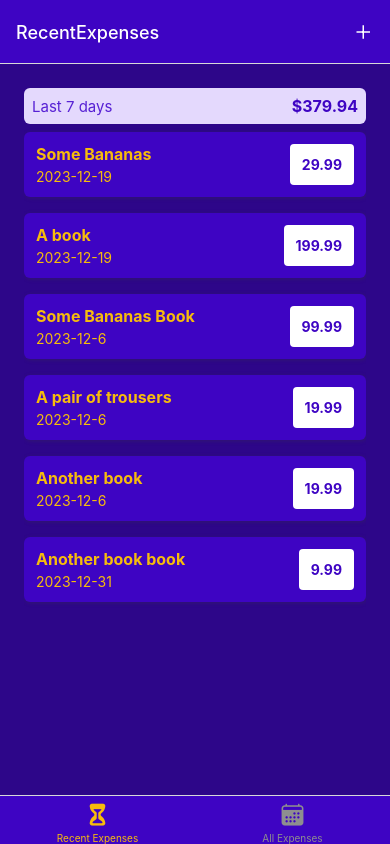
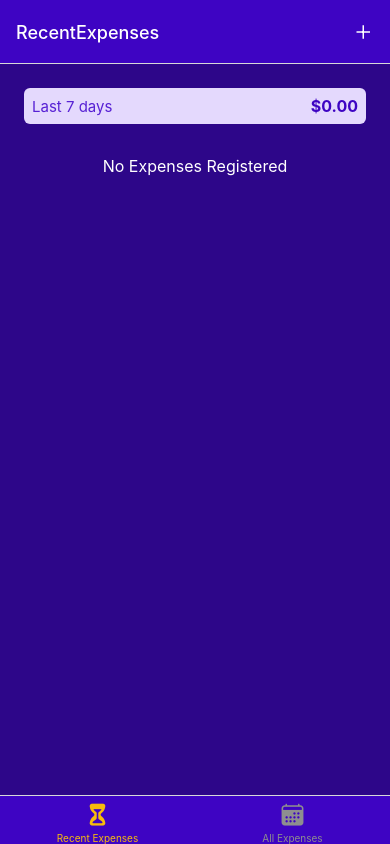
Before and after one commit to Pranavsudha/ExpenseTrackerApp, a React Native app: screen /RecentExpenses in a window 390 px wide. Built offline with nearby package versions, Linux system fonts and the light colour scheme.

Commit message:
deleting and updating expenses

```diff
--- a/app/src/components/ExpensesOutput.tsx
+++ b/app/src/components/ExpensesOutput.tsx
@@ -5,11 +5,18 @@ import ExpensesList from './ExpensesList'
 import { GlobalStyles } from '../../../constants/styles'
 
 
-function ExpensesOutput({expenses,expensesPeriod}){
+function ExpensesOutput({expenses,expensesPeriod,fallbackText}){
+    let content = <Text style={styles.infoText}>{fallbackText}</Text>
+
+    if (expenses.length > 0) {
+        content = <ExpensesList expenses={expenses}/>
+    }
+
+
   return (
     <View style={styles.container}>
      <ExpensesSummary expenses={expenses} periodName={expensesPeriod}/>
-     <ExpensesList expenses={expenses} />
+     {content}
     </View>
   )
 }
@@ -24,56 +31,11 @@ const styles = StyleSheet.create({
         paddingHorizontal:24,
         paddingTop:24,
         paddingBottom:0
+    },
+    infoText:{
+        color:"white",
+        fontSize:16,
+        textAlign:"center",
+        marginTop:32
     }
 })
-
-const DUMMY_EXPENSES =[
-    {
-        id:'e1',
-        description:'A pair of shoes',
-        amount:59.99,
-        date:new Date('2021-11-19')
-    },
-    {
-        id:'e2',
-        description:'A pair of slippers',
-        amount:69.99,
-        date:new Date('2022-11-19')
-    },
-    {
-        id:'e3',
-        description:'Some Bananas',
-        amount:29.99,
-        date:new Date('2023-12-19')
-    },
-    {
-        id:'e4',
-        description:'A book',
-        amount:199.99,
-        date:new Date('2023-12-19')
-    },
-    {
-        id:'e5',
-        description:'Some Bananas Book',
-        amount:99.99,
-        date:new Date('2023-12-06')
-    },
-    {
-        id:'e6',
-        description:'A pair of trousers',
-        amount:19.99,
-        date:new Date('2023-12-06')
-    },
-    {
-        id:'e7',
-        description:'Another book',
-        amount:19.99,
-        date:new Date('2023-12-06')
-    },
-    {
-        id:'e8',
-        description:'Another book book',
-        amount:9.99,
-        date:new Date('2023-12-31')
-    }
-]
--- a/app/src/screens/AllExpenses.tsx
+++ b/app/src/screens/AllExpenses.tsx
@@ -7,7 +7,7 @@ function AllExpenses(){
   const expenseCtx = useContext(ExpensesContext)
   console.log(expenseCtx)
   return (
-    <ExpensesOutput expenses={expenseCtx.expenses} expensesPeriod='Total'/>
+    <ExpensesOutput expenses={expenseCtx.expenses} expensesPeriod='Total' fallbackText="No Expenses Registered"/>
   )
 }
 
--- a/app/src/screens/ManageExpenses.tsx
+++ b/app/src/screens/ManageExpenses.tsx
@@ -1,15 +1,16 @@
-import { StyleSheet, Text, View, } from 'react-native'
-import React,{useLayoutEffect} from 'react'
-import {useNavigation} from "@react-navigation/native"
-import { GlobalStyles } from '../../../constants/styles'
-import IconButton from '../ui/Iconbutton'
-import Button from '../ui/Button'
+import { StyleSheet, Text, View } from 'react-native';
+import React, { useContext, useLayoutEffect } from 'react';
+import { useNavigation } from '@react-navigation/native';
+import { GlobalStyles } from '../../../constants/styles';
+import Button from '../ui/Button';
+import { ExpensesContext } from '../../store/expenses-context';
+import IconButton from '../ui/Iconbutton';
 
-function ManageExpenses({route}){
-  const navigation = useNavigation()
-  const editedExpenseID = route.params?.expenseID
-  const isEditing = !!editedExpenseID;  //In simpler terms, this expression is used to ensure that the variable isEditing is always a boolean value. If editedExpenseID is truthy, isEditing will be true; if editedExpenseID is falsy, isEditing will be false.
-  console.log(editedExpenseID)
+function ManageExpenses({ route }) {
+  const expensesContext = useContext(ExpensesContext);
+  const navigation = useNavigation();
+  const editedExpenseID = route.params?.expenseID;
+  const isEditing = !!editedExpenseID;
 
   useLayoutEffect(() => {
     navigation?.setOptions({
@@ -17,23 +18,45 @@ useLayoutEffect(() => {
     });
   }, [navigation, isEditing]);
 
-function deleteExpenseHandler () {
+  function deleteExpenseHandler() {
+    expensesContext.deleteExpense(editedExpenseID);
     navigation.goBack();
   }
 
-
-function cancelHandler () {
+  function cancelHandler() {
     navigation.goBack();
   }
 
-function confirmHandler () {
+  function confirmHandler() {
+    if (!isEditing) {
+      expensesContext.addExpense({
+        description: "Test",
+        amount: 19.99,
+        date: new Date('2022-05-20'),
+      });
+    } else {
+      expensesContext.updateExpense(editedExpenseID, {
+        description: "Test",
+        amount: 19.99,
+        date: new Date('2022-05-20'),
+      });
+    }
     navigation.goBack();
   }
+
   return (
     <View style={styles.container}>
       <View style={styles.buttons}>
-      <Button style={styles.button} mode='flat' onPress={cancelHandler}>Cancel</Button>
-      <Button style={styles.button} mode='flat' onPress={confirmHandler}>{isEditing ? 'Update' : 'Add'}</Button>
+        <Button style={styles.button} mode='flat' onPress={cancelHandler}>
+          Cancel
+        </Button>
+        <Button
+          style={styles.button}
+          mode='flat'
+          onPress={confirmHandler}
+        >
+          {isEditing ? 'Update' : 'Add'}
+        </Button>
       </View>
       {isEditing && (
         <View style={styles.deleteContainer}>
@@ -41,7 +64,7 @@ return (
             icon='trash'
             color={GlobalStyles.colors.error500}
             size={36}
-          onPress={deleteExpenseHandler} // Pass the function to be executed on press
+            onPress={deleteExpenseHandler}
           />
         </View>
       )}
@@ -49,29 +72,28 @@ return (
   );
 }
 
-
-export default  ManageExpenses
+export default ManageExpenses;
 
 const styles = StyleSheet.create({
-  container:{
-    flex:1,
-    padding:24,
-    backgroundColor:GlobalStyles.colors.primary700
+  container: {
+    flex: 1,
+    padding: 24,
+    backgroundColor: GlobalStyles.colors.primary700,
   },
-  buttons:{
-    flexDirection:'row',
-    justifyContent:"center",
-    alignItems:"center",
+  buttons: {
+    flexDirection: 'row',
+    justifyContent: 'center',
+    alignItems: 'center',
   },
-  deleteContainer:{
-    marginTop:16,
-    paddingTop:8,
-    borderTopWidth:2,
-    borderTopColor:GlobalStyles.colors.primary200,
-    alignItems:"center"
+  deleteContainer: {
+    marginTop: 16,
+    paddingTop: 8,
+    borderTopWidth: 2,
+    borderTopColor: GlobalStyles.colors.primary200,
+    alignItems: 'center',
   },
-  button:{
-    minWidth:120,
-    marginHorizontal:5
-  }
-})
+  button: {
+    minWidth: 120,
+    marginHorizontal: 5,
+  },
+});
--- a/app/src/screens/RecentExpenses.tsx
+++ b/app/src/screens/RecentExpenses.tsx
@@ -12,10 +12,10 @@ function RecentExpenses() {
     const today = new Date();
     const date7DaysAgo = getDateMinusDays(today, 7);
 
-    return expense.date > date7DaysAgo;
+    return (expense.date > date7DaysAgo) && (expense.date<=today)
   });
 
-  return <ExpensesOutput expenses={recentExpenses} expensesPeriod={'Last 7 days'} />;
+  return <ExpensesOutput expenses={recentExpenses} expensesPeriod={'Last 7 days'} fallbackText="No Expenses Registered" />;
 }
 
 export default RecentExpenses;
```
Lines whose indentation alone changed are shown as unchanged.
